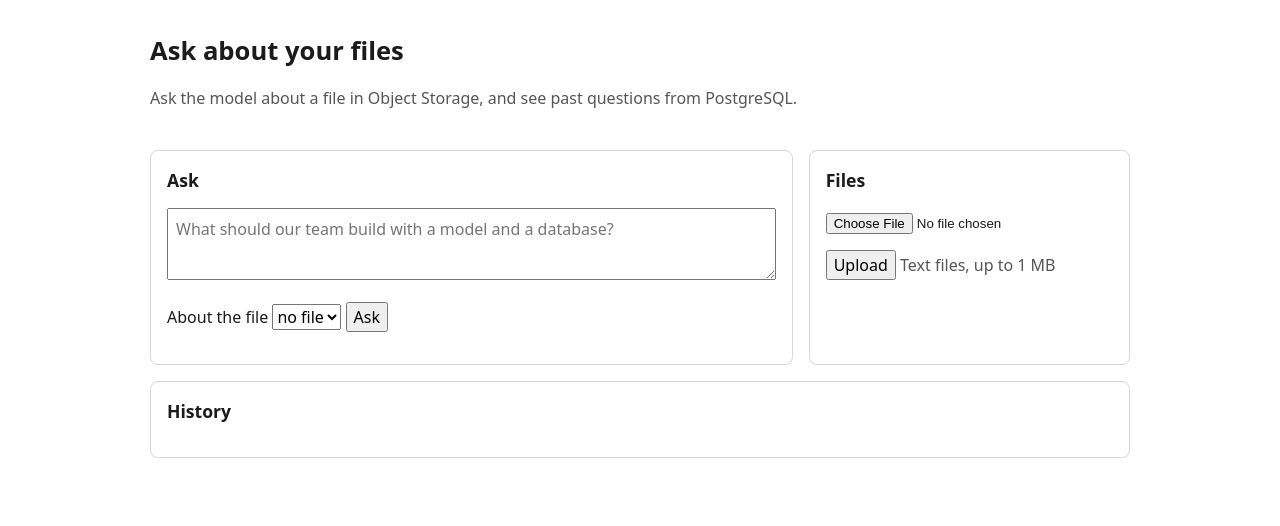
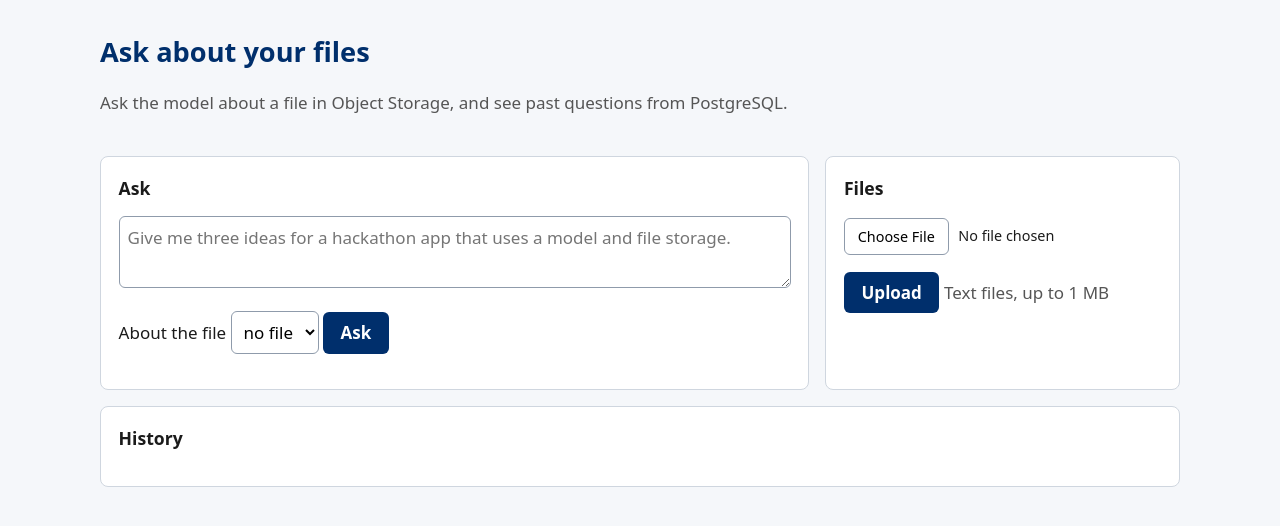
Before and after one commit to akamai-developers/akamai-workshop-seattle-hackathon, a plain HTML site: page demo/index.html in a window 1280 px wide. Drawn offline with Linux system fonts and the light colour scheme; no server answers.

Commit message:
Updated demo app design

```diff
--- a/demo/index.html
+++ b/demo/index.html
@@ -6,15 +6,22 @@
 <title>Akamai Cloud workshop demo</title>
 <link rel="icon" href="data:,">
 <style>
-  body { font: 16px/1.5 system-ui, sans-serif; max-width: 980px; margin: 2rem auto; padding: 0 1rem; color: #1b1b1b; }
-  h1 { font-size: 1.6rem; margin: 0; } h2 { font-size: 1.1rem; margin-top: 0; } .muted { color: #555; }
+  :root { --navy: #002f6c; --blue: #00a4eb; --edge: #8f9bab; }  /* Akamai navy and blue */
+  body { font: 17px/1.5 system-ui, sans-serif; max-width: 1080px; margin: 2rem auto; padding: 0 1rem; color: #1b1b1b; background: #f5f7fa; }
+  h1 { font-size: 1.7rem; margin: 0; color: var(--navy); } h2 { font-size: 1.1rem; margin-top: 0; } .muted { color: #555; }
+  a { color: var(--navy); } :focus-visible { outline: 3px solid var(--blue); outline-offset: 2px; }
   #status { display: flex; flex-wrap: wrap; gap: .5rem; margin: 1rem 0 1.5rem; }
-  .badge { padding: .2rem .7rem; border-radius: 999px; font-size: .85rem; background: #ececec; }
+  .badge { padding: .2rem .7rem; border-radius: 999px; font-size: .85rem; background: #e3e7ec; }
   .connected, .configured { background: #d7f0df; } .error { background: #fbdcdc; }
   .grid { display: grid; grid-template-columns: 2fr 1fr; gap: 1rem; }
-  section { border: 1px solid #d6d6d6; border-radius: 8px; padding: 1rem; } .wide { grid-column: 1 / -1; }
-  textarea { width: 100%; box-sizing: border-box; min-height: 4.5rem; font: inherit; padding: .5rem; }
-  button, select { font: inherit; } li { margin-bottom: .6rem; } #answer { white-space: pre-wrap; margin-top: 1rem; }
+  section { background: #fff; border: 1px solid #cfd6df; border-radius: 8px; padding: 1.1rem; } .wide { grid-column: 1 / -1; }
+  textarea, select { font: inherit; padding: .5rem; border: 1px solid var(--edge); border-radius: 6px; background: #fff; }
+  textarea { width: 100%; box-sizing: border-box; min-height: 4.5rem; } li { margin-bottom: .6rem; }
+  button { font: inherit; font-weight: 600; padding: .5rem 1.1rem; border: 0; border-radius: 6px; background: var(--navy); color: #fff; cursor: pointer; }
+  button:hover { background: #0a4a9f; } input[type=file] { font: inherit; font-size: .9rem; max-width: 100%; }
+  ::file-selector-button { font: inherit; padding: .4rem .8rem; margin-right: .6rem; border: 1px solid var(--edge); border-radius: 6px; background: #fff; cursor: pointer; }
+  #answer { white-space: pre-wrap; margin-top: 1rem; padding: .8rem 1rem; border-left: 4px solid var(--blue); background: #eef7fd; }
+  #answer:empty { display: none; }
   @media (max-width: 720px) { .grid { grid-template-columns: 1fr; } }
 </style>
 </head>
@@ -26,7 +33,7 @@
   <section>
     <h2>Ask</h2>
     <form id="ask">
-      <textarea id="question" required placeholder="What should our team build with a model and a database?"></textarea>
+      <textarea id="question" required placeholder="Give me three ideas for a hackathon app that uses a model and file storage."></textarea>
       <p><label>About the file <select id="file"><option value="">no file</option></select></label>
         <button>Ask</button></p>
     </form>
```
Also changed, not shown: 1 other file.
